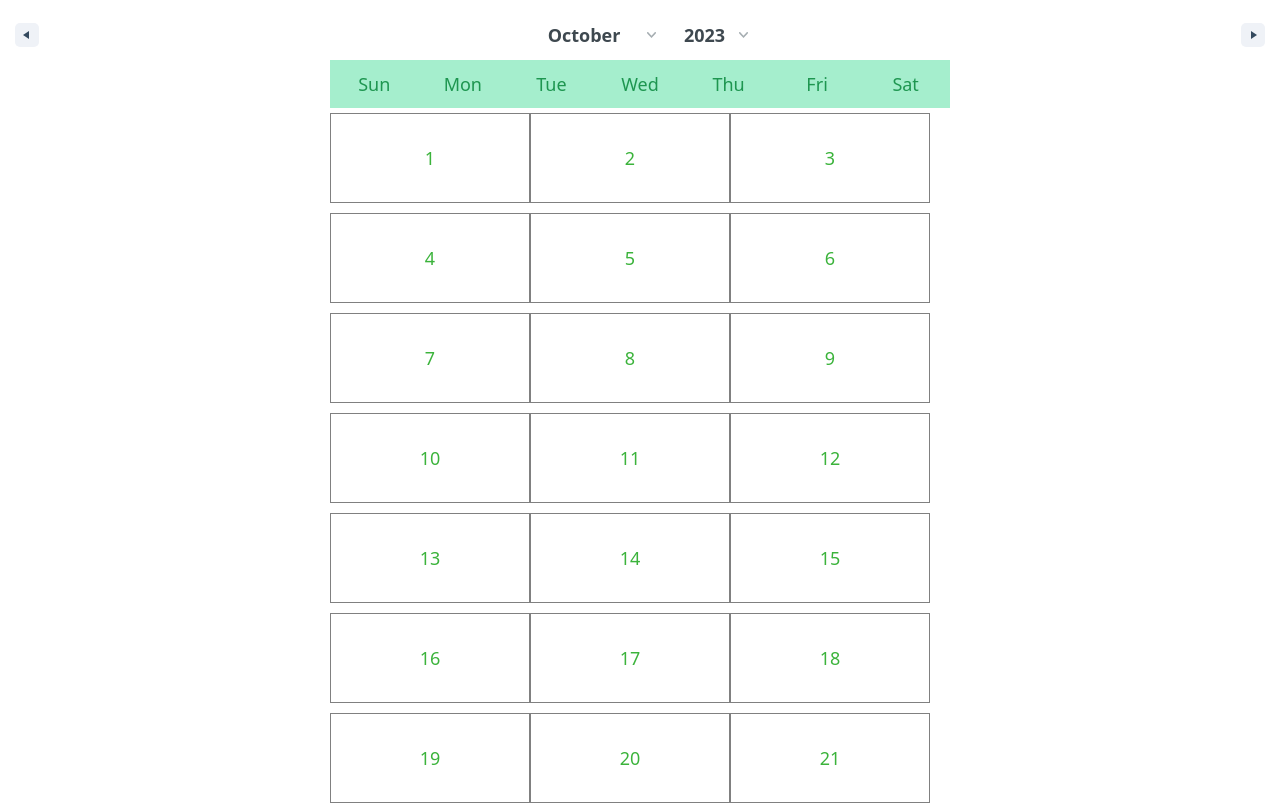
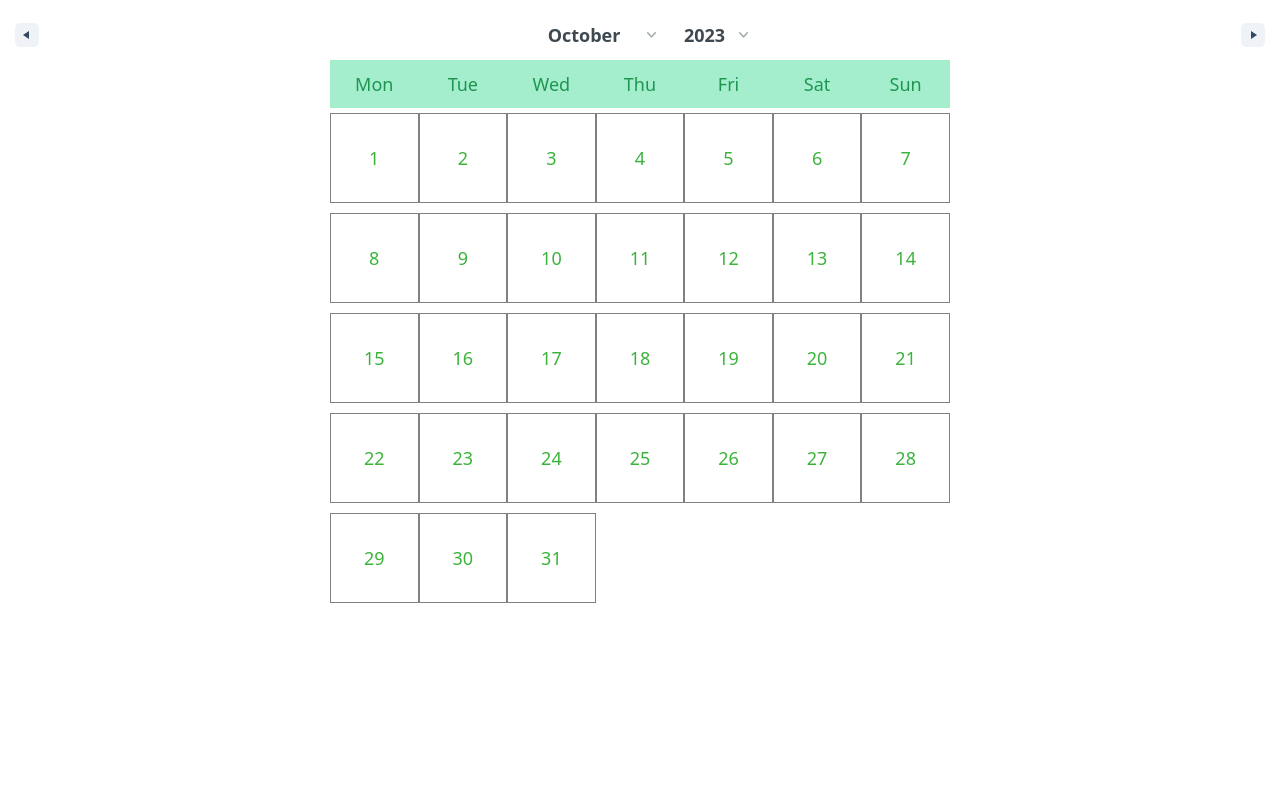
Before and after one commit to bvcr93/calendar-events, a React (Vite) app: page / in a window 1280 px wide. Shown: the top 804 px of the page. Built offline with nearby package versions, Linux system fonts and the light colour scheme; no server answers.

Commit message:
code refactor, styles

```diff
--- a/src/App.tsx
+++ b/src/App.tsx
@@ -3,51 +3,34 @@ import { DateRangePicker, Range, RangeKeyDict } from "react-date-range";
 import "react-date-range/dist/styles.css"; // main style file
 import "react-date-range/dist/theme/default.css"; // theme css file
 
-interface DateRange extends Range {
-  key: string;
+interface Holiday {
+  date: string;
+  name: string;
 }
 
 export default function App() {
-  const [selectionRange, setSelectionRange] = useState<DateRange>({
+  const [selectionRange, setSelectionRange] = useState<Range>({
     startDate: new Date(),
     endDate: new Date(),
     key: "selection",
   }); //from the docs
 
-  const [holidays, setHolidays] = useState<Map<string, string>>(new Map());
+  const [holidays, setHolidays] = useState<Holiday[]>([]);
   const [selectedDate, setSelectedDate] = useState<string | null>(null);
+
   console.log(selectedDate);
-  const handleSelect = (ranges: RangeKeyDict) => {
-    const range = ranges["selection"] as DateRange;
-    if (range) {
-      range.endDate = range.startDate;
-      setSelectionRange(range);
-    }
-  };
 
   useEffect(() => {
     const fetchData = async () => {
       const url = "https://date.nager.at/api/v3/publicholidays/2023/AT";
-      const options = {
-        method: "GET",
-        headers: {
-          "X-RapidAPI-Key":
-            "6a2c45b0c7msh9003a768797bbe7p19e221jsna0f7ed43603d",
-          "X-RapidAPI-Host": "public-holidays7.p.rapidapi.com",
-        },
-      };
 
       try {
-        const response = await fetch(url, options);
+        const response = await fetch(url);
         const result = await response.json();
         console.log("result data: ", result);
-        if (result && Array.isArray(result)) {
-          const holidayMap = new Map(
-            result.map((holiday) => [holiday.date, holiday.name])
-          );
-          console.log("holidayMap: ", holidayMap);
-          setHolidays(holidayMap);
-        }
+        setHolidays(result);
+
+        setHolidays(result);
       } catch (error) {
         console.error(error);
       }
@@ -55,23 +38,35 @@ export default function App() {
 
     fetchData();
   }, []);
-  function renderDateContent(date: Date) {
+
+  const handleSelect = (ranges: RangeKeyDict) => {
+    const range = ranges["selection"] as Range;
+
+    setSelectionRange(range);
+    console.log("range: ", range);
+  };
+
+  function dayCellContent(date: Date) {
     const dateString = date.toLocaleDateString("en-CA");
-    const holidayName = holidays.get(dateString);
+    const holiday = holidays.find((h) => h.date === dateString);
+    const holidayName = holiday?.name;
 
     return (
       <div
-        className=" w-full h-full mt-14"
+        className="w-full h-full mt-12"
         style={{ textAlign: "center", lineHeight: "normal" }}
         onClick={() => setSelectedDate(dateString)}
       >
         <div>{date.getDate()}</div>
         {holidayName && (
-          <div className="text-blue-500 font-bold text-sm">{holidayName}</div>
+          <div className="text-green-700 font-semibold text-xs bg-slate-200 rounded px-2 mx-1 h-[40px] flex items-center justify-center">
+            {holidayName}
+          </div>
         )}
       </div>
     );
   }
+  const selectedHoliday = holidays.find((h) => h.date === selectedDate);
 
   return (
     <div className="">
@@ -79,12 +74,13 @@ export default function App() {
         ranges={[selectionRange]}
         onChange={handleSelect}
         // @ts-ignore
-        dayContentRenderer={renderDateContent}
+        dayContentRenderer={dayCellContent}
         rangeColors={["transparent"]}
+        weekStartsOn={1}
       />
-      {selectedDate && holidays.get(selectedDate) && (
-        <div className="w-full text-center text-2xl text-blue-500">
-          {holidays.get(selectedDate)}
+      {selectedHoliday && (
+        <div className="w-full text-center text-2xl text-green-700">
+          {selectedHoliday.name}
         </div>
       )}
     </div>
--- a/src/index.css
+++ b/src/index.css
@@ -1,14 +1,15 @@
 @tailwind base;
 @tailwind components;
 @tailwind utilities;
+* {
+  box-sizing: border-box;
+
+}
+
 
 .rdrDay {
-  width: 200px;
   height: 100px;
-  line-height: 100px;
-  display: flex;
-  flex-direction: column;
-  justify-content: center;
+
 }
 
 .rdrDayNumber {
@@ -27,8 +28,6 @@
 }
 .rdrCalendarWrapper {
   width: 100vw;
-  box-sizing: border-box;
-  overflow: auto;
 }
 
 .rdrMonth {
@@ -37,20 +36,16 @@
 .rdrWeekDays {
   background-color: rgb(165, 238, 205);
   color: rgb(47, 218, 112);
+  width: calc(100vw / 2);
+  width: 100%;
+  font-size: 12px;
 }
 .rdrWeekDay {
   color: rgb(30, 150, 80);
 }
-.rdrDay:active,
-.rdrDay:focus {
-  background-color: transparent;
-  outline: none;
-}
 
 .rdrMonthsVertical {
   display: flex;
-  flex-direction: row;
-  flex-wrap: wrap;
   justify-content: center;
   align-items: center;
 }
@@ -61,3 +56,6 @@
 .rdrDateDisplayWrapper {
   display: none;
 }
+.rdrDayPassive {
+  display: none;
+}
```
